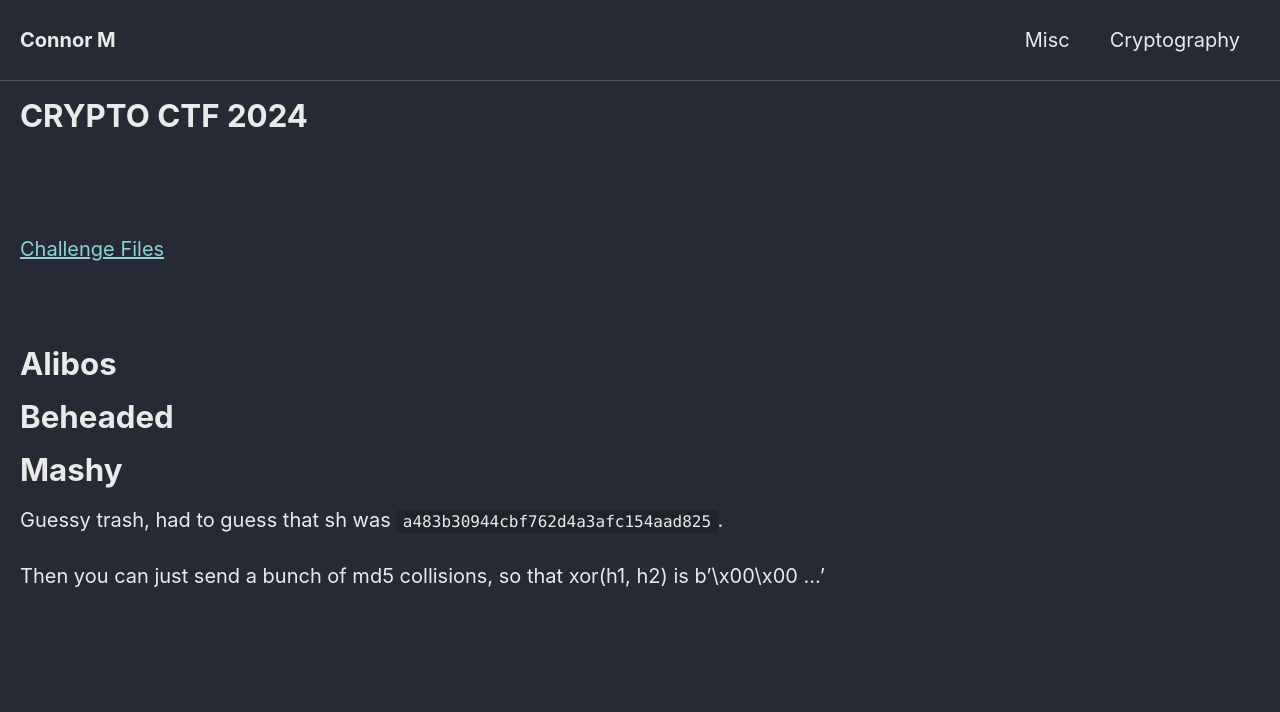
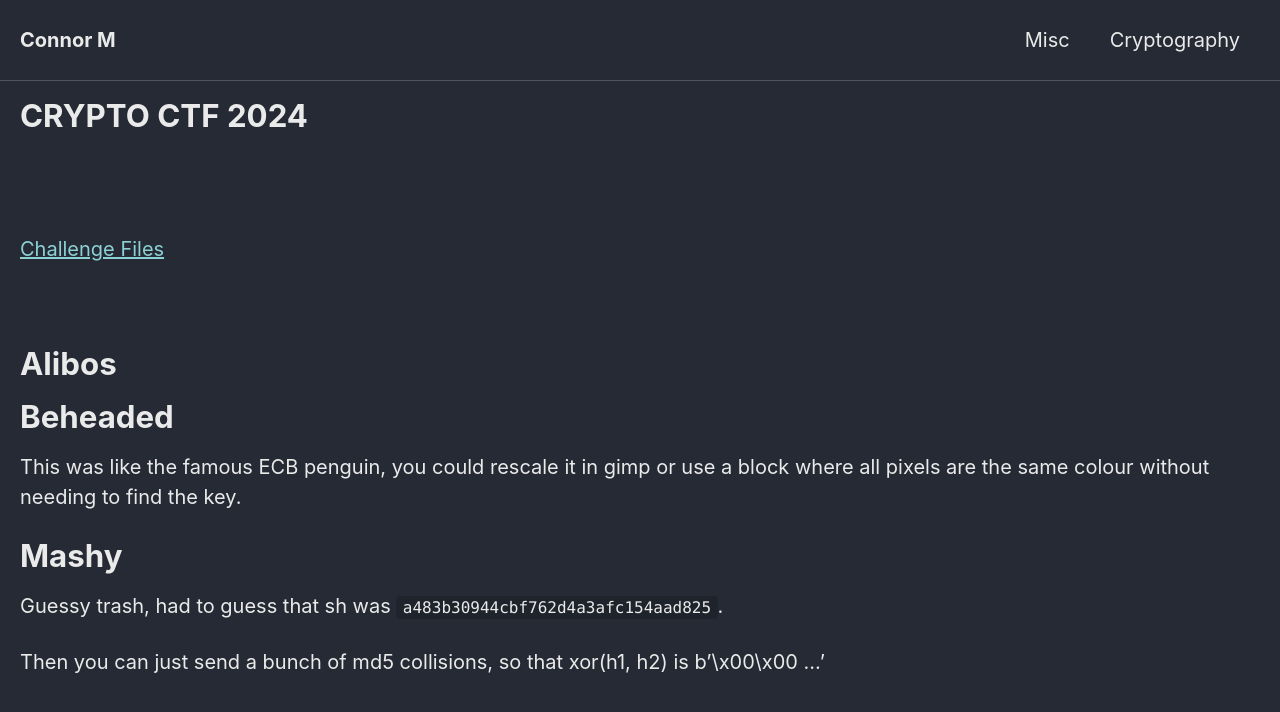
Before and after one commit to Connor-McCartney/Connor-McCartney.github.io, a Jekyll site: the page built from _pages/cryptography/other/CRYPTO-CTF-2024.md, in a window 1280 px wide. Shown: the top 712 px of the page. Built offline with Jekyll 4.4.1, drawn with Linux system fonts in a browser that asks for light colours; cached includes are drawn as plain includes.

Commit message:
Update CRYPTO-CTF-2024.md

```diff
--- a/_pages/cryptography/other/CRYPTO-CTF-2024.md
+++ b/_pages/cryptography/other/CRYPTO-CTF-2024.md
@@ -15,6 +15,7 @@ title: CRYPTO CTF 2024
 
 # Beheaded
 
+This was like the famous ECB penguin, you could rescale it in gimp or use a block where all pixels are the same colour without needing to find the key.
 
 # Mashy
 
```
